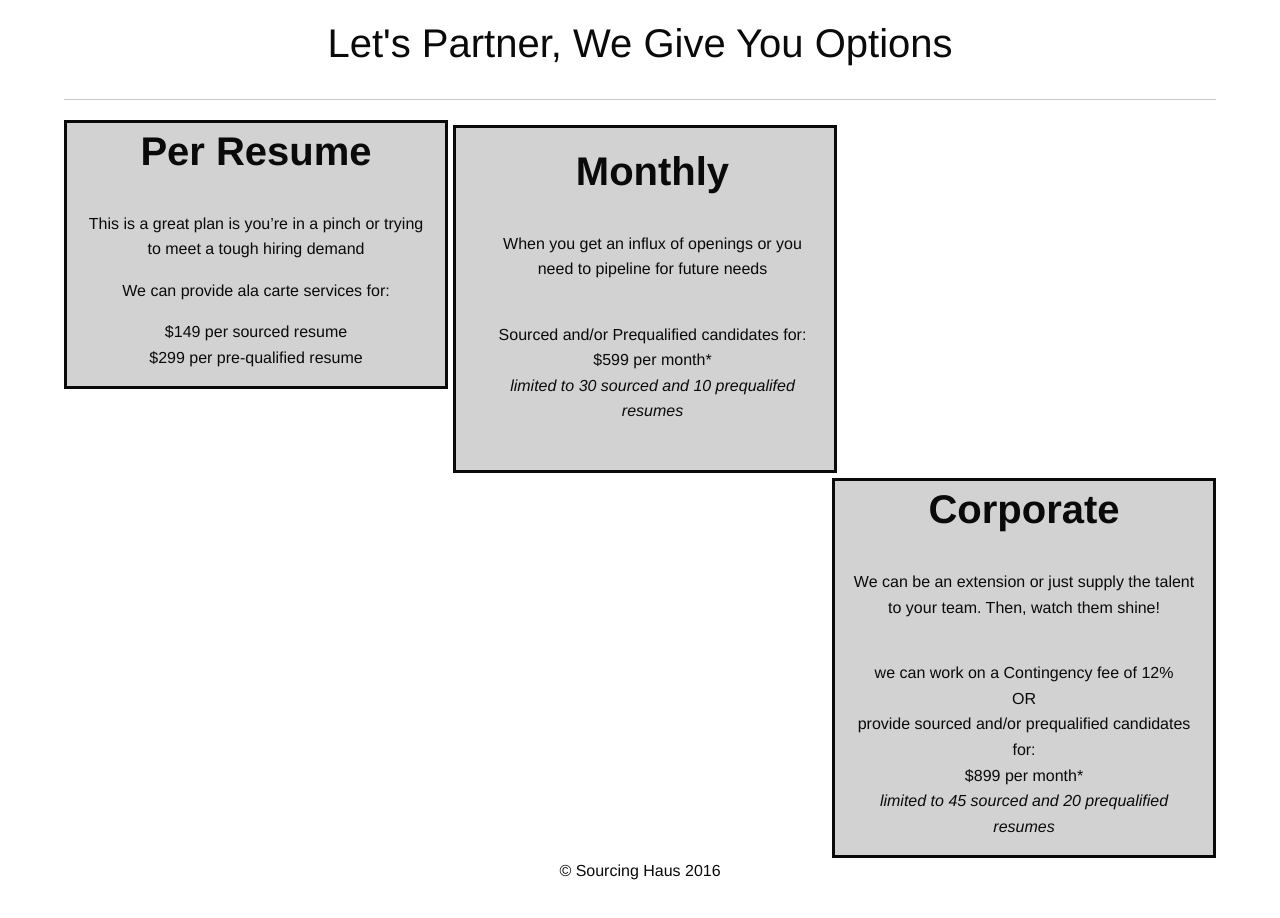
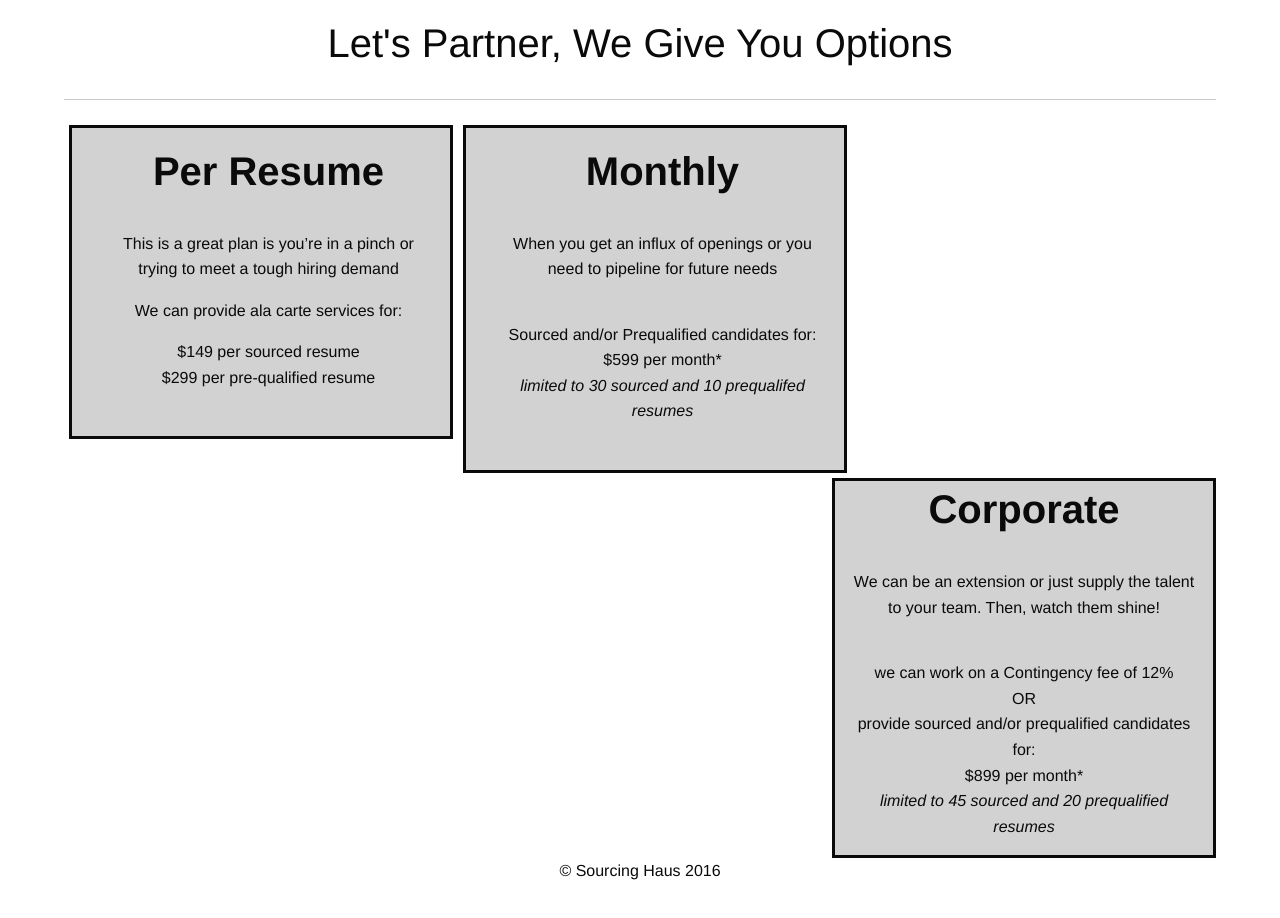
Before and after one commit to NAUCTECH/BretsProject, a plain HTML site: page index.html in a window 1280 px wide. Shown: the part 840-1758 px from the top of the page. Drawn offline with nearby package versions, Linux system fonts and the light colour scheme; a script that the page names is missing.

```diff
--- a/css/app.css
+++ b/css/app.css
@@ -91,6 +91,8 @@
 #PR{
   border: medium solid;
   background-color: rgb(210,210,210);
+  padding: 15px 15px 30px 30px;
+  margin: 5px 5px 5px 5px;
 }
 
 #Monthly{
```
